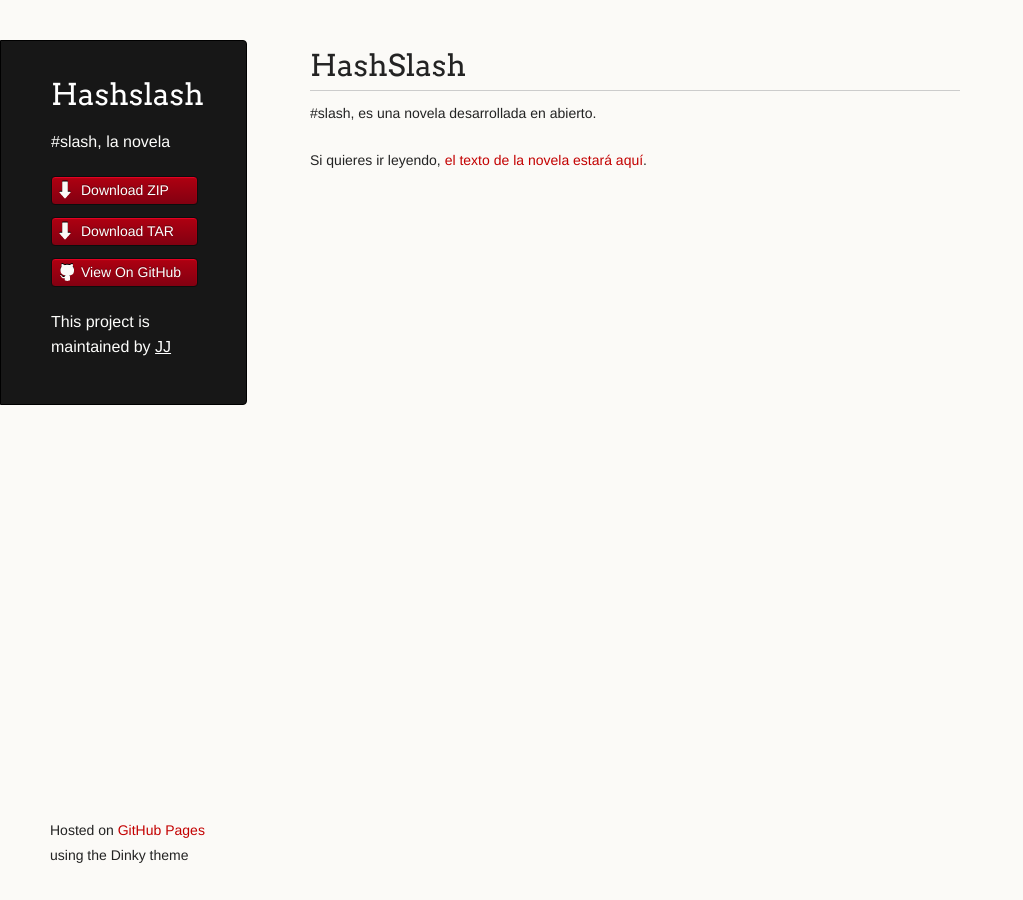
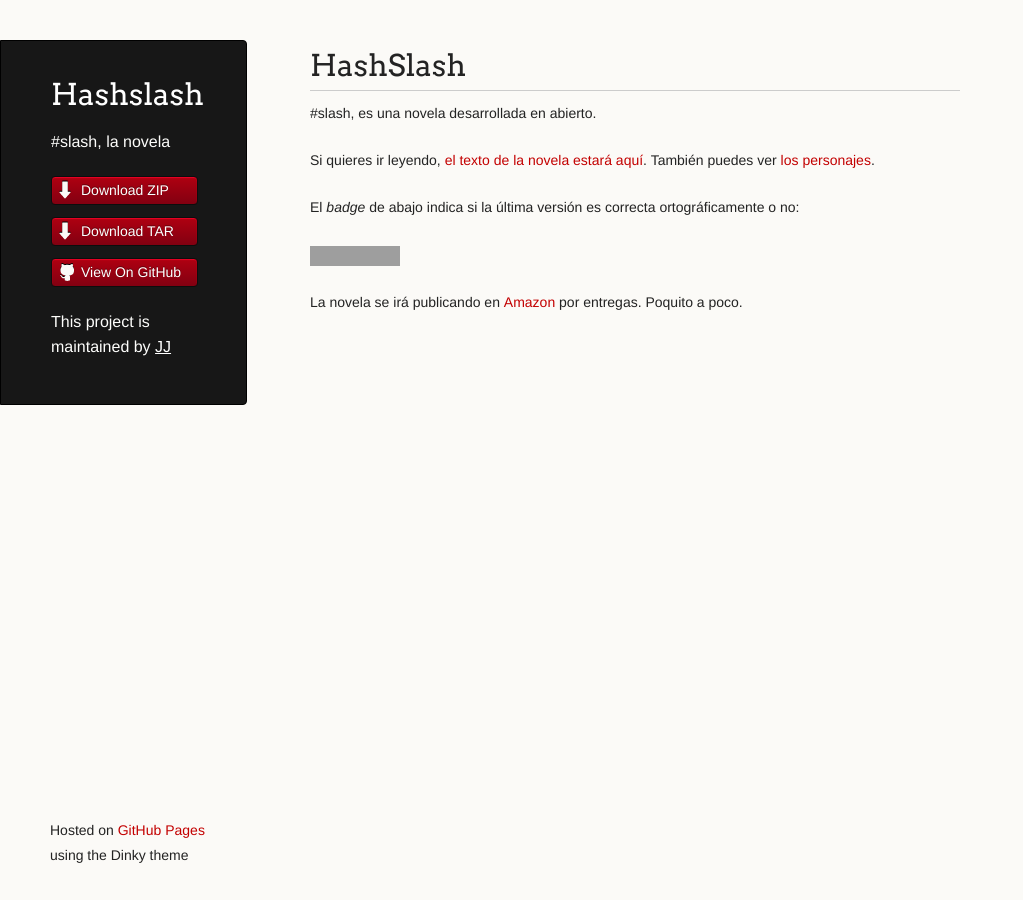
Before and after one commit to JJ/HashSlash, a Jekyll site: the page built from index.md, in a window 1280 px wide. Shown: the whole page, without its empty margins (0-1023 px from the left). Built offline with Jekyll 4.4.1, drawn with Linux system fonts in a browser that asks for light colours; grey boxes are pictures that could not be loaded.

Commit message:
Sync README.md from master to gh-pages

```diff
--- a/index.md
+++ b/index.md
@@ -7,4 +7,13 @@ HashSlash
 <p>#slash, es una novela desarrollada en abierto. </p>
 
 Si quieres ir leyendo,
- [el texto de la novela estará aquí](texto/HashSlash).
+ [el texto de la novela estará aquí](texto/HashSlash). También
+ puedes ver [los personajes](texto/personajes).
+
+ El *badge* de abajo indica si la última versión es correcta
+ ortográficamente o no:
+
+[![Build Status](https://travis-ci.org/JJ/HashSlash.png)](https://travis-ci.org/JJ/HashSlash)
+
+La novela se irá publicando en [Amazon](http://amazon.es) por
+entregas. Poquito a poco.
```
Also changed, not shown: README.md (deleted).
